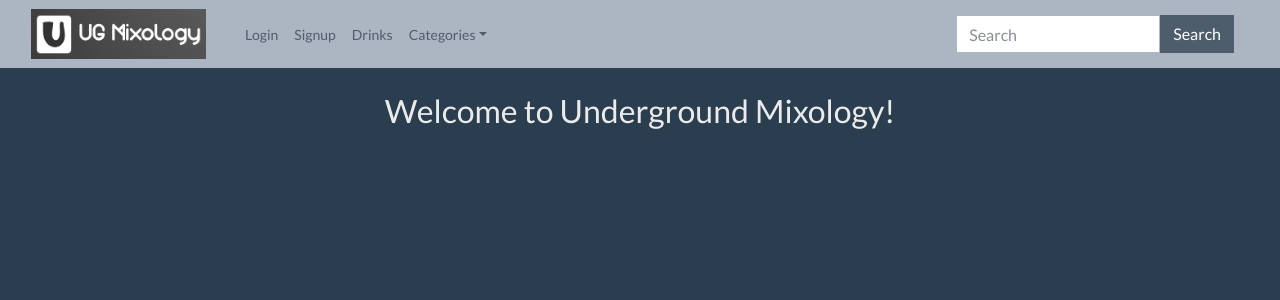
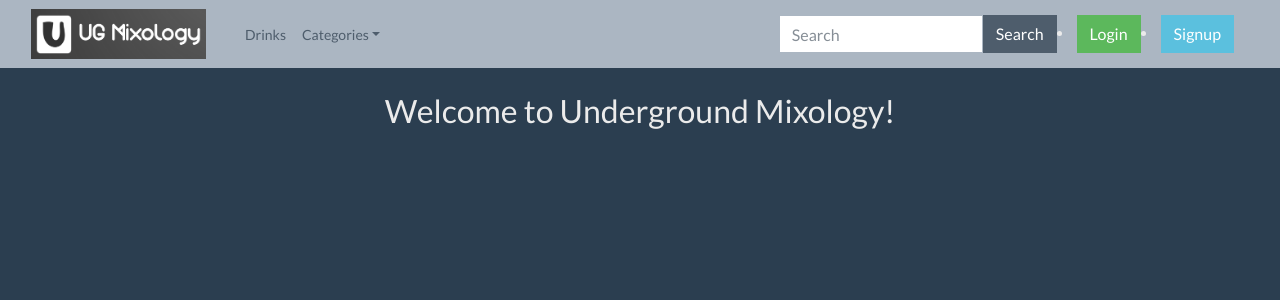
Before and after one commit to Brinzkii/Capstone-Project, a Flask app: page / in a window 1280 px wide. Shown: the top 300 px of the page. Run offline with Flask 3, Linux system fonts and the light colour scheme; data that the repository does not hold is empty; some libraries are stand-ins or nearby versions.

Commit message:
update login/signup links to button and move out of main nav

```diff
--- a/templates/base.html
+++ b/templates/base.html
@@ -37,15 +37,6 @@
 								<a class="nav-link text-dark" href="/profile/{{g.user.id}}">Profile </a>
 							</li>
 
-							{% else %}
-
-							<li class="nav-item">
-								<a class="nav-link text-dark" href="/login">Login </a>
-							</li>
-							<li class="nav-item">
-								<a class="nav-link text-dark" href="/signup">Signup</a>
-							</li>
-
 							{% endif %}
 							<li class="nav-item">
 								<a class="nav-link text-dark" href="/drinks">Drinks</a>
@@ -70,8 +61,8 @@
 							</li>
 						</ul>
 					</div>
-					<div class="container-fluid justify-content-end">
-						<form method="POST" id="search_form" action="/search" class="form-inline">
+					<div class="container-fluid justify-content-end flex-nowrap">
+						<form method="POST" id="search_form" action="/search" class="form-inline flex-shrink-1">
 							{{ search_form.hidden_tag() }} {% for field in search_form if field.widget.input_type !=
 							'hidden' %} {% for error in field.errors %}
 							<span class="text-danger">{{ error }}</span>
@@ -84,6 +75,16 @@
 
 						<li>
 							<a href="/logout" class="btn btn-warning text-center">Logout</a>
+						</li>
+
+						{% else %}
+
+						<li>
+							<a href="/login" class="btn btn-success text-center">Login</a>
+						</li>
+
+						<li>
+							<a href="/signup" class="btn btn-info text-center">Signup</a>
 						</li>
 
 						{% endif %}
--- a/templates/profile.html
+++ b/templates/profile.html
@@ -6,7 +6,7 @@
 	<img src="{{user.profile_img}}" alt="#" />
 </div>
 
-<div class="mt-5 col-5 text-center">
+<div class="mt-5 col-4 text-center">
 	<h4>Favorite Drinks</h4>
 	<ul id="fav-list" class="list-group">
 		{% for drink in favorites %}
```
